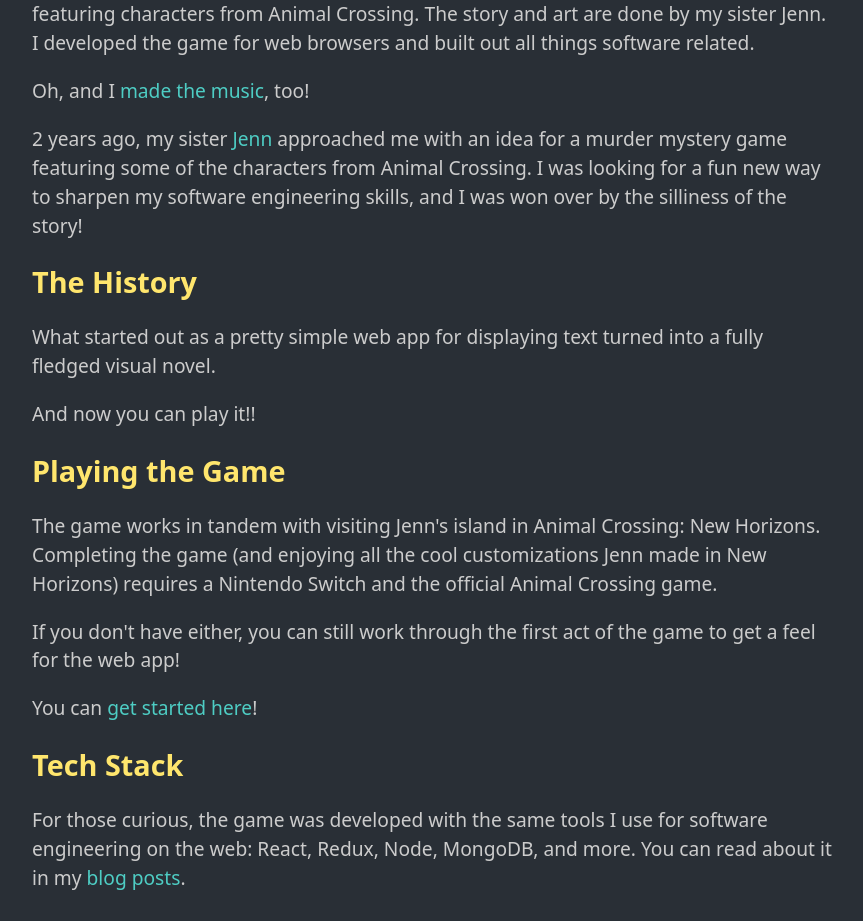
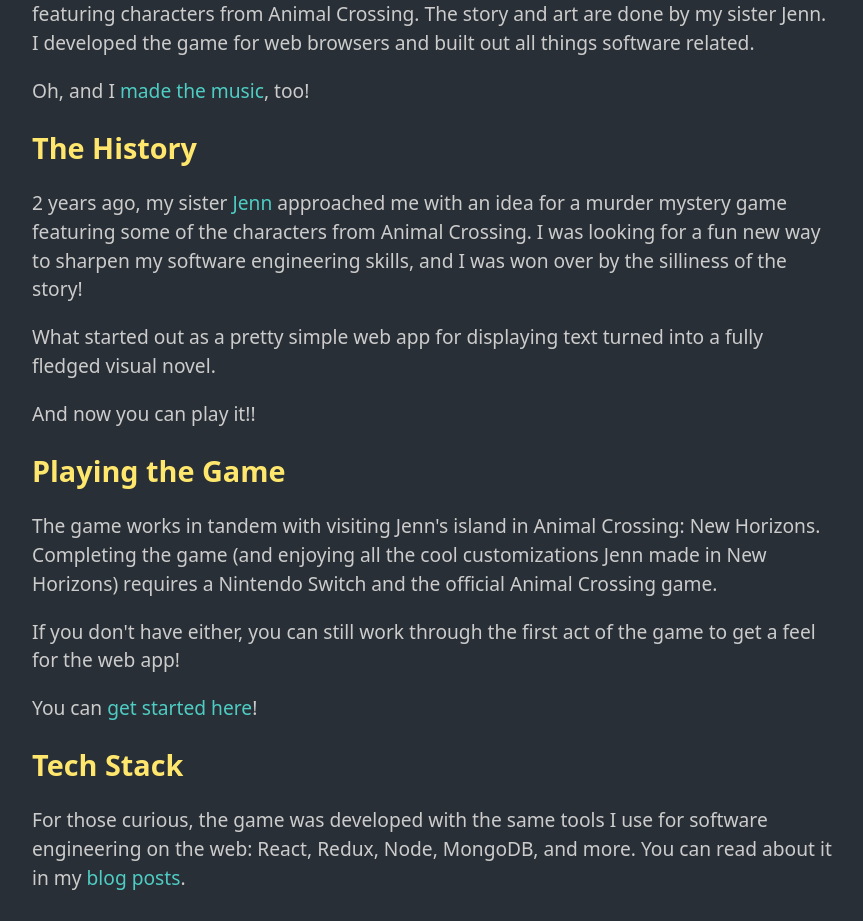
Before and after one commit to cdpadilla42/chrisdpadilla.com, a Next.js app: page /acnm in a window 1280 px wide. Shown: the part 948-1869 px from the top of the page, without its empty margins (208-1071 px from the left). Built offline with nearby package versions, Linux system fonts and the light colour scheme.

Commit message:
formatting

```diff
--- a/pages/acnm.js
+++ b/pages/acnm.js
@@ -41,6 +41,8 @@ const About = () => {
         , too!
       </p>
 
+      <h2>The History</h2>
+
       <p>
         2 years ago, my sister{' '}
         <Link href="https://www.jennpadilla.com/">
@@ -53,8 +55,6 @@ const About = () => {
         sharpen my software engineering skills, and I was won over by the
         silliness of the story!
       </p>
-
-      <h2>The History</h2>
 
       <p>
         What started out as a pretty simple web app for displaying text turned
```
